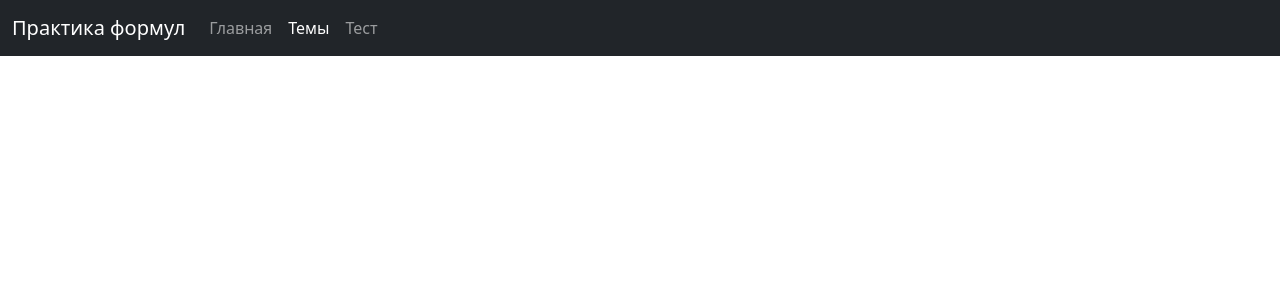
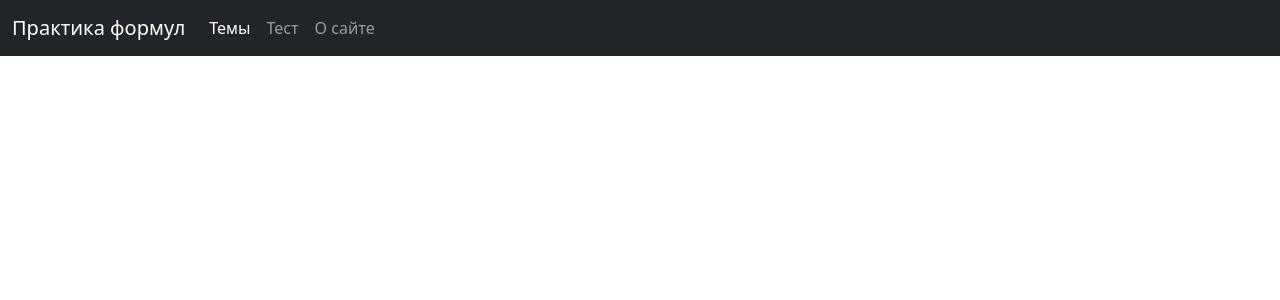
Before and after one commit to Atlan7/School_project, a Django app: page /formulas/themes/ in a window 1280 px wide. Shown: the top 300 px of the page. Run offline with Django 3.2, Linux system fonts and the light colour scheme; data that the repository does not hold is empty; some libraries are stand-ins or nearby versions.

Commit message:
Changed navbar

```diff
--- a/templates/inc/_nav.html
+++ b/templates/inc/_nav.html
@@ -12,14 +12,14 @@
     <div class="collapse navbar-collapse" id="navbarNav">
       <ul class="navbar-nav">
         <li class="nav-item ">
-            <a class="nav-link {%if request.path == about_url %} active {% endif %}" aria-current="page" href="{% url 'about' %}">Главная</a>
-        </li>
-        <li class="nav-item ">
             <a class="nav-link {%if request.path == view_themes %} active {% endif %}" href="{% url 'formulas:view-themes' %}" role="button" aria-expanded="false">Темы</a>
         </li>
         <li class="nav-item ">
             <a class="nav-link {%if request.path == quiz_url %} active {% endif %}" href="{% url 'quizes:quiz' %}" role="button" aria-expanded="false">Тест</a>
         </li>
+        <li class="nav-item ">
+            <a class="nav-link {%if request.path == about_url %} active {% endif %}" aria-current="page" href="{% url 'about' %}">О сайте</a>
+        </li>
       </ul>
     </div>
   </div>
```
